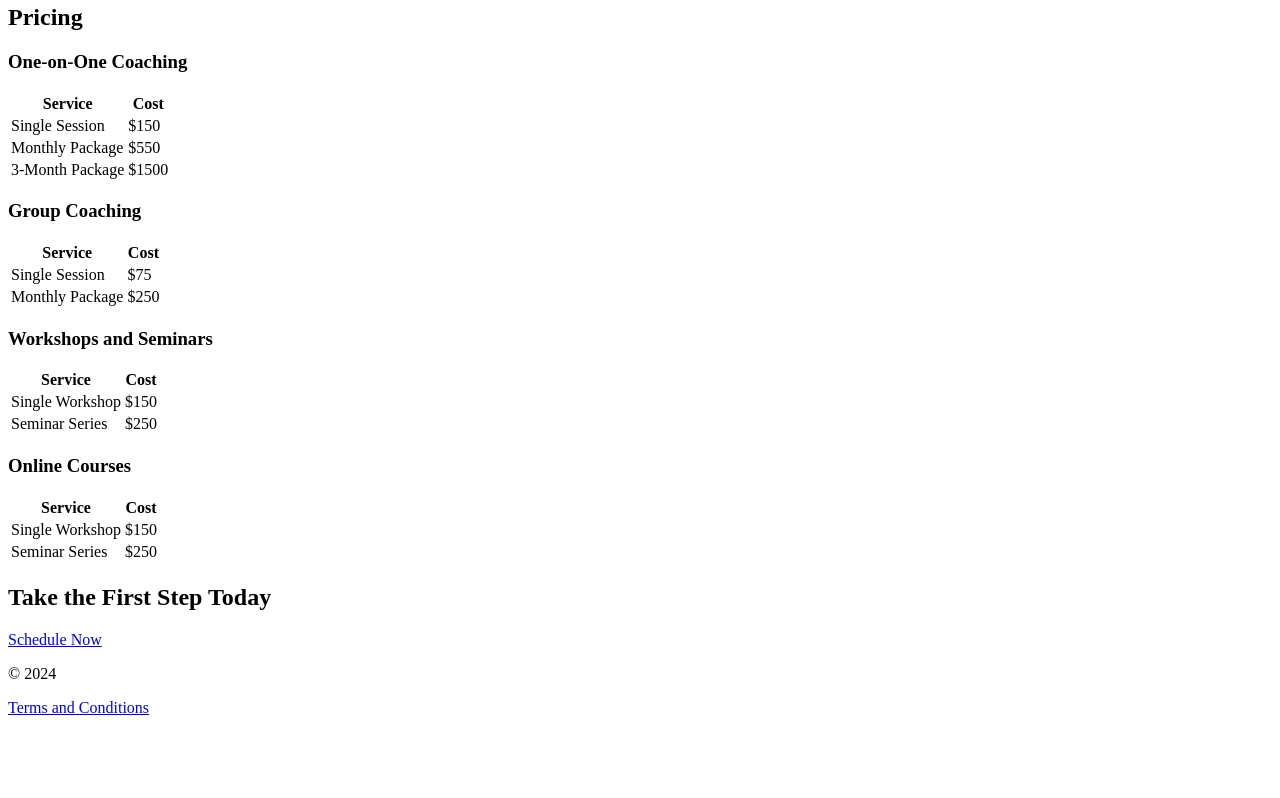
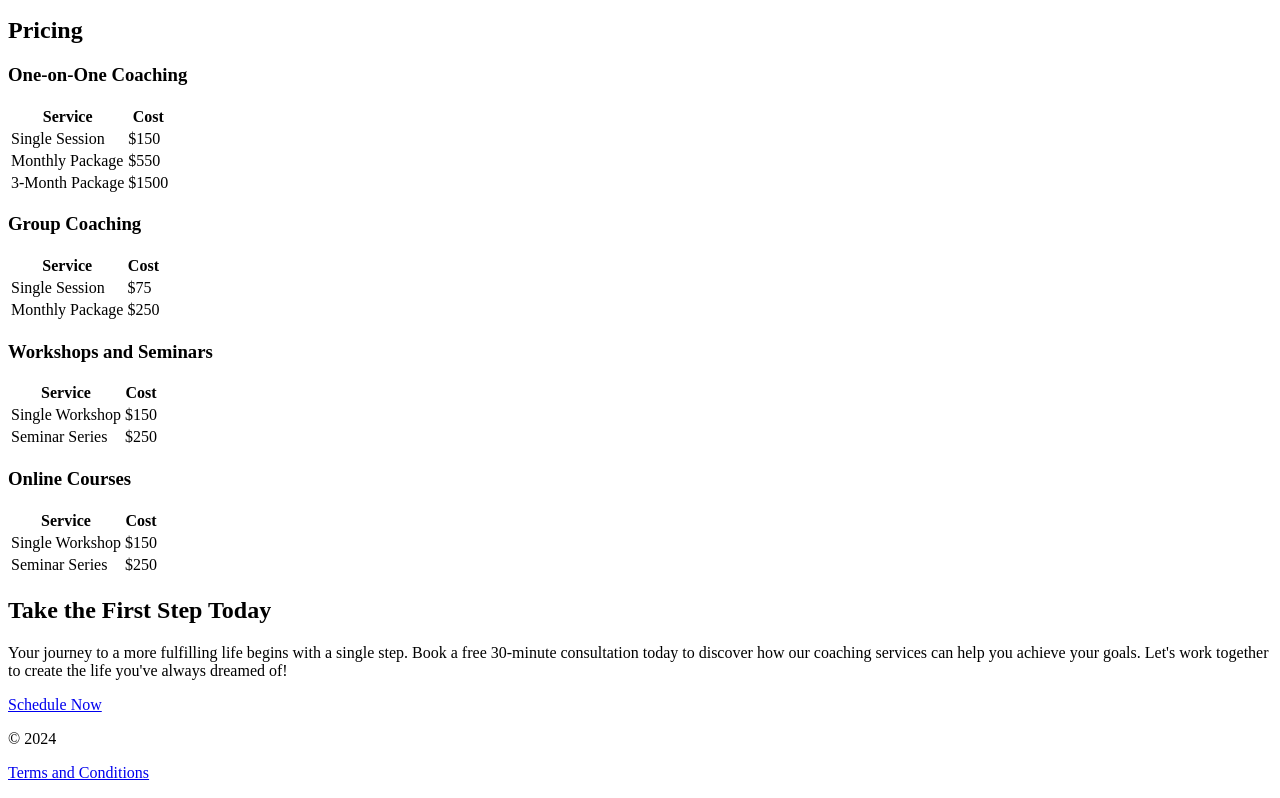
Before and after one commit to dylan-as/path-to-success, a plain HTML site: page index.html in a window 1280 px wide. Shown: the part 1990-2788 px from the top of the page. Before the commit the page ends 2723 px from the top, so only its background shows below. Drawn offline with Linux system fonts and the light colour scheme.

Commit message:
html push post validations

```diff
--- a/index.html
+++ b/index.html
@@ -9,14 +9,11 @@
 
 <body>
 
-    <section>
         <header>
             <h1>Path to Success</h1>
             <p>Unlock your full potential</p>
         </header>
-    </section>
 
-    <section>
         <nav>
             <h2>Menu</h2>
             <a href="#services">Our Services</a>
@@ -24,7 +21,6 @@
             <a href="#pricing">Pricing</a>
             <a href="#first-step">Take the First Step</a>
         </nav>
-    </section>
 
     <section id="services">
         <h2>Our Services</h2>
@@ -42,7 +38,8 @@
         <section>
             <img src="/assets/career-coaching.png" alt="lavender icon of a briefcase">
             <h4>Career Coaching</h4>
-                    <p>Feeling stuck in your career? We'll help you clarify your goals, develop a plan for advancement, and build
+            <p>Feeling stuck in your career? We'll help you clarify your goals, develop a plan for advancement, and
+                build
                 the skills needed to thrive in your professional life.</p>
         </section>
 
@@ -66,7 +63,8 @@
             <img src="/assets/focused-session.png" alt="teal icon of a clock face">
             <h4>Focused Sessions</h4>
             <p>Our group coaching sessions focus on specific themes such as confidence-building, time management, or
-                        work-life balance. Each session is designed to provide actionable takeaways that you can apply immediately.</p>
+                work-life balance. Each session is designed to provide actionable takeaways that you can apply
+                immediately.</p>
         </section>
         <h3>Workshops and Seminars</h3>
 
@@ -83,7 +81,8 @@
         <section>
             <img src="/assets/flexible-learning.png" alt="pink icon of a curly arrow">
             <h4>Flexible Learning</h4>
-                    <p>Access our online courses at your convenience. With video lessons, downloadable resources, and exercises, you
+            <p>Access our online courses at your convenience. With video lessons, downloadable resources, and exercises,
+                you
                 can learn at your own pace from the comfort of your home.</p>
         </section>
     </section>
@@ -173,15 +172,18 @@
 
     <section id="first-step">
         <h2>Take the First Step Today</h2>
-        <a href="#">Schedule Now</a>
+
+        <p>Your journey to a more fulfilling life begins with a single step. Book a free 30-minute consultation today to
+            discover how our coaching services can help you achieve your goals. Let's work together to create the life
+            you've always dreamed of!</p>
+        <p><a href="#">Schedule Now</a></p>
     </section>
 
-    <section>
         <footer>
             <p>&copy; 2024</p>
             <p><a href="#">Terms and Conditions</a></p>
         </footer>
-    </section>
+
 
 </body>
 
```
Lines whose indentation alone changed are shown as unchanged.
